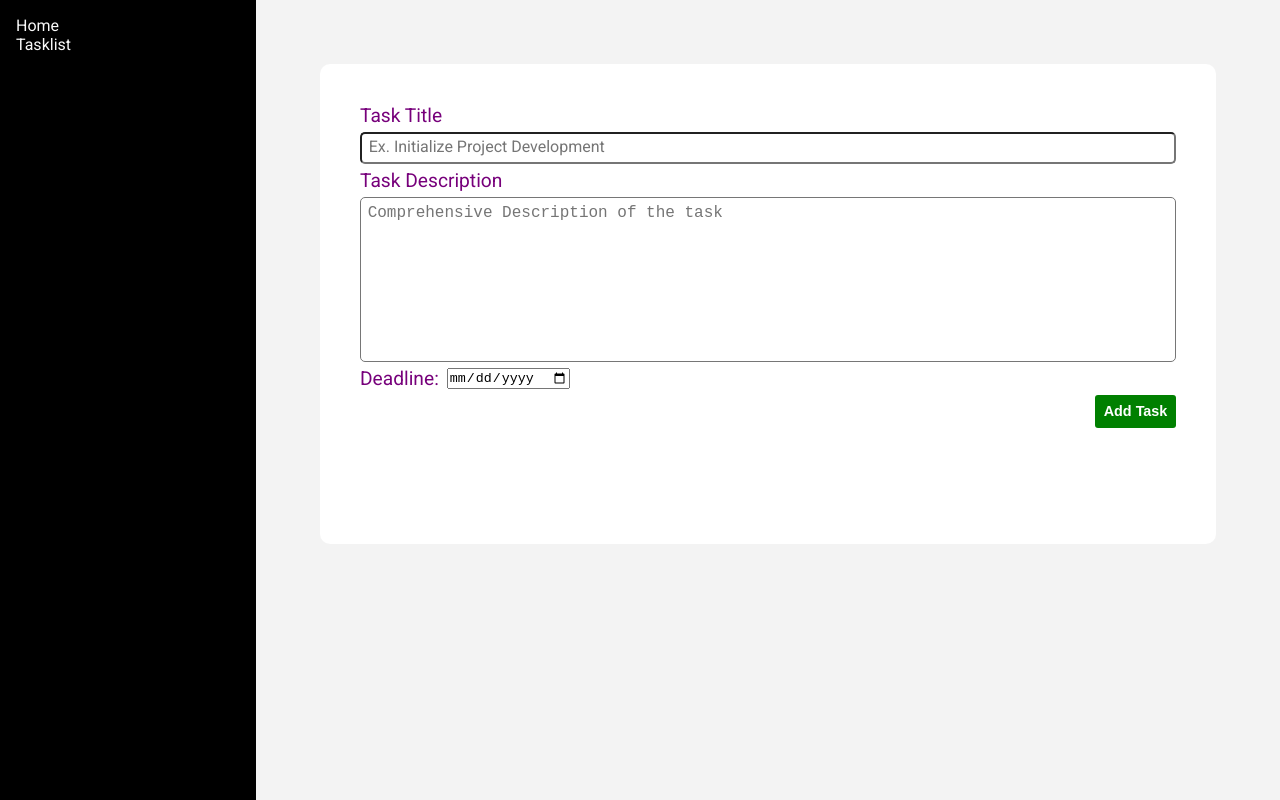
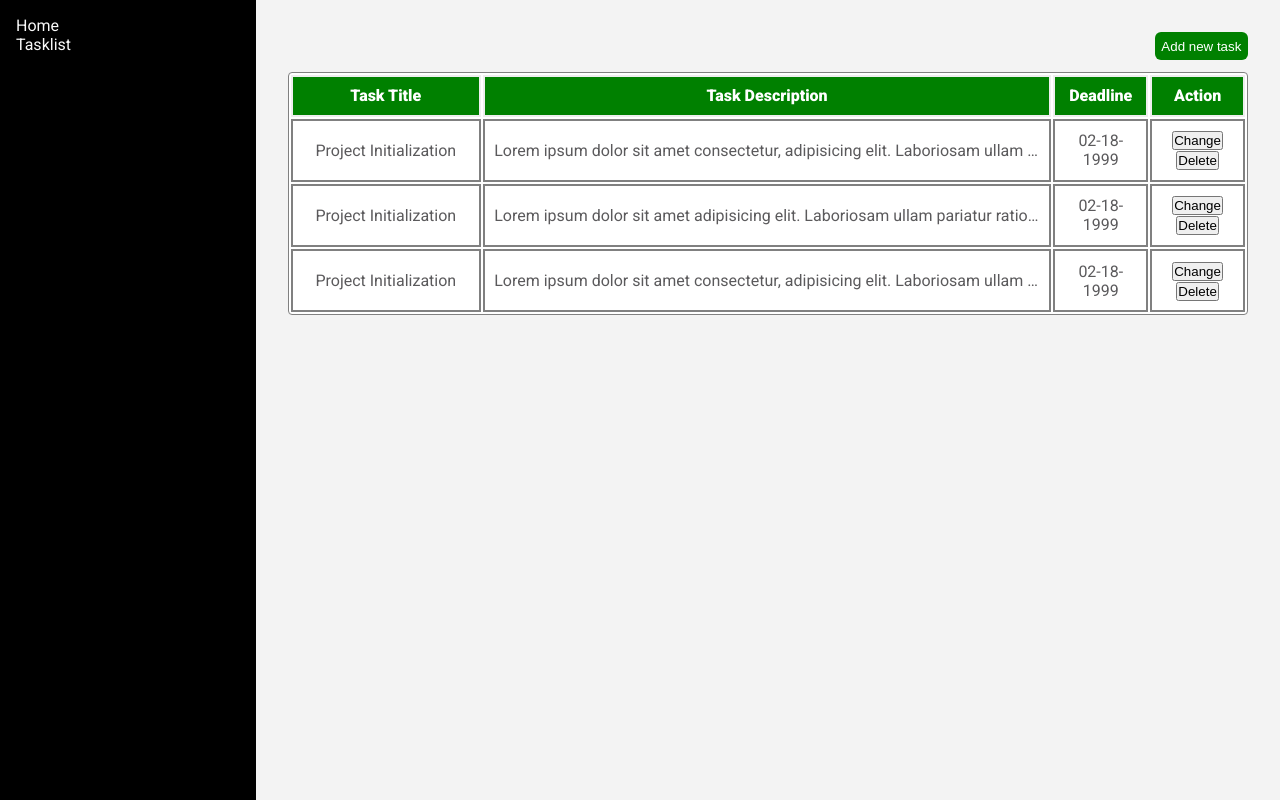
Before and after one commit to lrncedev/todo-app-vue, a Vue app: page /list in a window 1280 px wide. Shown: the top 800 px of the page. Built offline with nearby package versions, Linux system fonts and the light colour scheme.

Commit message:
Commit 14: Modified HomePage.vue routerlink, modal integration on TaskList.vue

```diff
--- a/src/views/HomePage.vue
+++ b/src/views/HomePage.vue
@@ -5,35 +5,10 @@
       <h2>A personal project for better task management in a browser application</h2>
       <!-- <h3>- built with Vue JS, Vue Router 4, Scss and LocalStorage</h3> -->
       <div>
-        <router-link to="/task" class="btn">Try now</router-link>
+        <router-link to="/list" class="btn">Try now</router-link>
       </div>
     </div>
     <img src="https://ouch-cdn2.icons8.com/JoGv42xGg7mhJR1FwADWNMo5Qc3wRCJhwWk5IfHH5g8/rs:fit:512:384/czM6Ly9pY29uczgu/b3VjaC1wcm9kLmFz/c2V0cy9wbmcvODgz/LzIzOWRmMzBhLTc2/M2ItNDY1MC1hNzU0/LTAxMWNkMmU4NWE0/ZS5wbmc.png" alt="illustration photo" class="hero-photo">
-
-    <!-- <div>asdas</div> -->
-    <!-- <div class="localButtons">
-      <button class="save" @click="saveLocal">Save</button>
-      <button class="load" @click="loadLocal" :disabled="todoTask < 1">Load</button>
-    </div>
-    <h1 id="app-title">Todo Application</h1> -->
-
-    <!-- <div class="todo-list">
-      <form class="todo-input" autocomplete="off" @submit.prevent="addTask">
-        <p id="todo-title">Add new task</p>
-        <input type="text" name="taskName" id="task-input" v-model="formValues.taskValue" required>
-        <label for="task-category">Category:</label>
-        <select name="taskCat" id="task-category" v-model="formValues.categoryValue" required>
-          <option  class=""
-            v-for="(category, index) in categories"
-            :key="index"
-            :value="category"
-          >
-            {{ category }}
-          </option>
-        </select>
-        <button type=submit id="task-btn">Add Task</button>
-      </form>
-    </div> -->
   </div>
 </template>
 <script>
--- a/src/views/TaskList.vue
+++ b/src/views/TaskList.vue
@@ -1,6 +1,8 @@
 <template>
-  <div class="full-height padding-md task-list">
-    <FormComponent :formLabel="formLabel" v-model="modalShown"/>
+  <div class="full-height padding-md task-list" ref="task">
+    <template v-if="modalShown">
+      <FormComponent :formLabel="formLabel" class="modal" @click.self="this.modalShown = !this.modalShown"/>
+    </template>
     <div class="task-table">
       <div class="btn-add">
         <button @click="showModal">Add new task</button>
@@ -48,6 +50,8 @@ export default {
   methods: {
     showModal() {
       this.modalShown = !this.modalShown;
+      // this.$refs.task.style.backgroundColor = 'gray';
+      // this.$refs.task.style.filter = 'blur(3px)';
     }
   }
 
@@ -55,6 +59,16 @@ export default {
 </script>
 <style lang="scss">
 .task-list {
+  position: relative;
+
+  .modal {
+    position: absolute;
+
+    min-width: 40%;
+    z-index: 1;
+    right: 0%;
+    margin: 0 auto;
+  }
 
   .task-table {
     display: flex;
@@ -63,23 +77,23 @@ export default {
 
     .btn-add {
       align-self: flex-end;
+
       margin-bottom: .7em;
 
       button {
         padding: .5em;
         background-color: green;
         color: white;
+        border: none;
         border-radius: 6px;
       }
     }
 
     table {
-      // table-layout: fixed;
       border: 1px solid gray;
       width: 100%;
       background-color: white;
       border-radius: 4px;
-
 
       .col-header {
         background-color: green;
```
